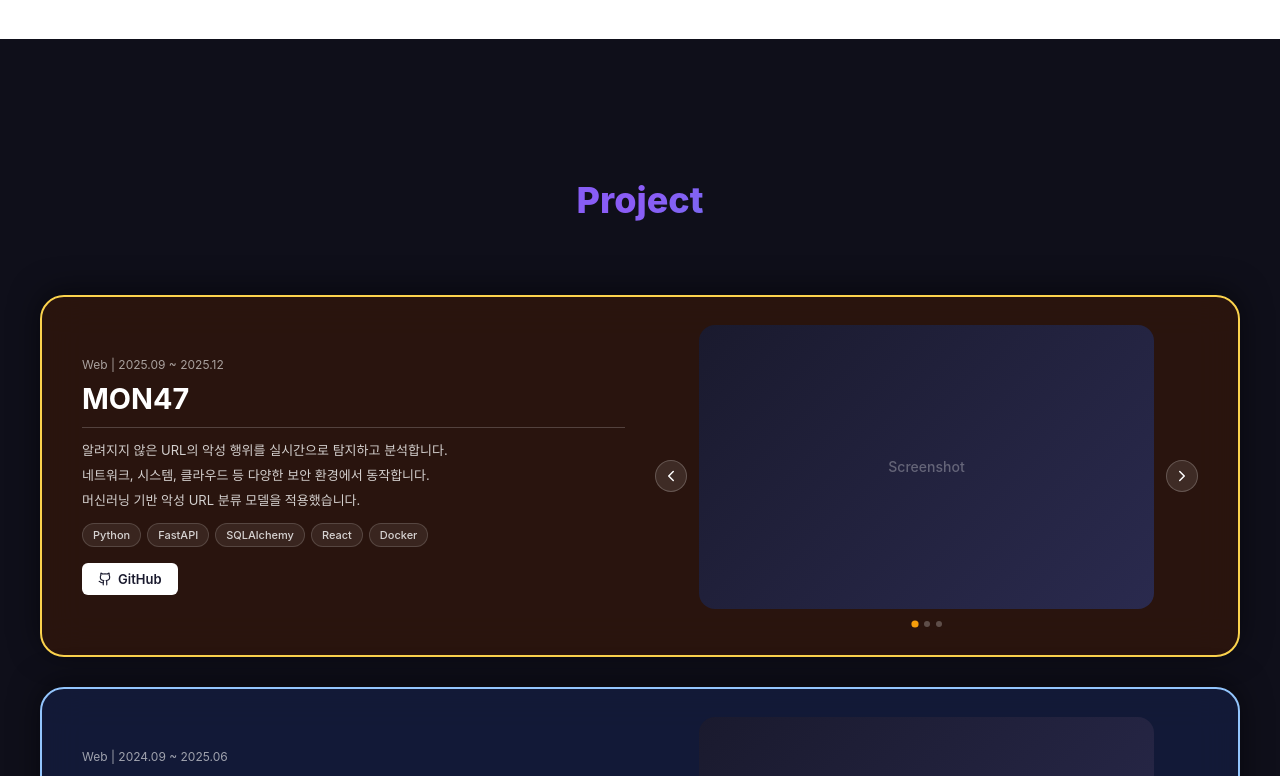
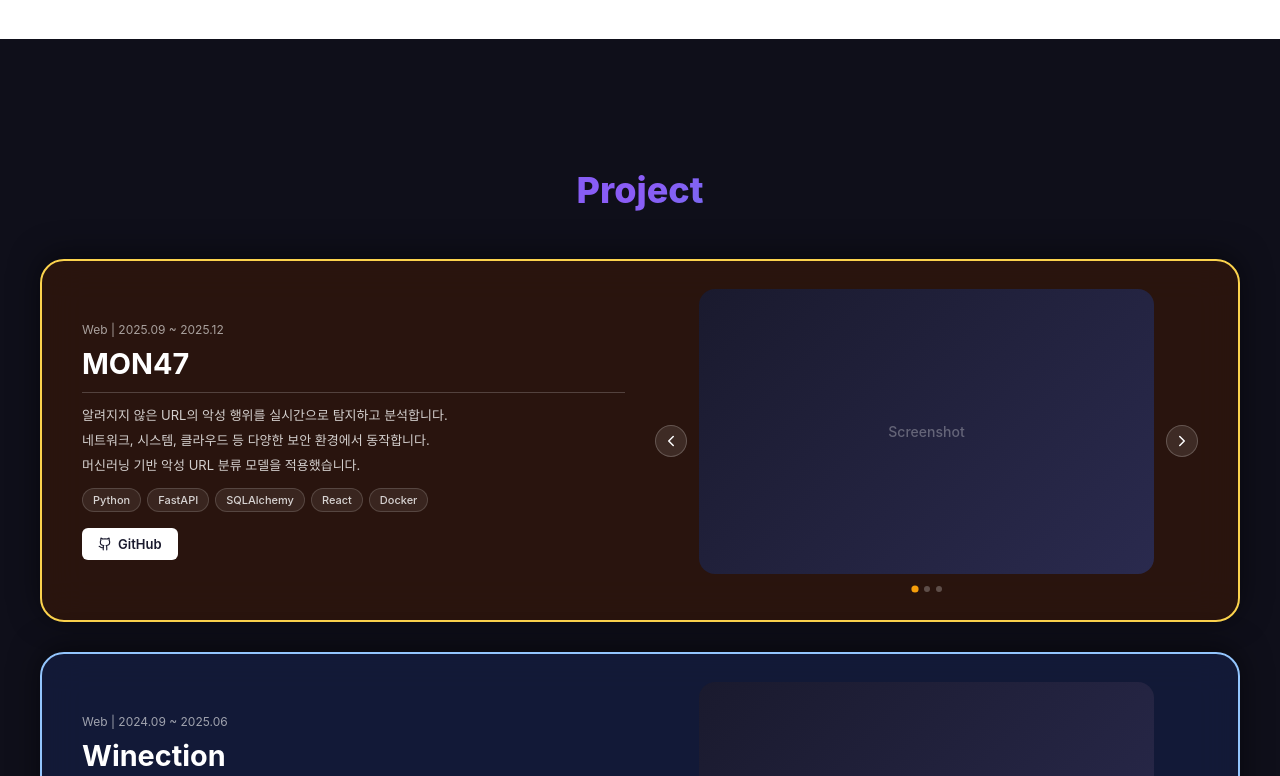
Before and after one commit to woodong-222/woo-portfolio, a React (Vite) app: page / in a window 1280 px wide. Shown: the part 4380-5156 px from the top of the page. Built offline with nearby package versions, Linux system fonts and the light colour scheme.

Commit message:
fix: 제목 카드 더미와 같이 움직이게 수정

```diff
--- a/src/components/sections/Projects/Projects.scss
+++ b/src/components/sections/Projects/Projects.scss
@@ -22,24 +22,22 @@
 		padding-top: 80px;
 	}
 
-	&__cards {
-		position: relative;
-		// 카드 뭉치 아래 하단 여백 - 카드와 함께 올라감
-		padding-bottom: 100px;
-	}
-
-	&__header {
+	// 제목 - sticky로 고정, JS에서 transform으로 이동 제어
+	&__title {
 		position: sticky;
-		top: 70px; // 헤더 높이만큼 간격
 		z-index: 100; // 카드들보다 위에 표시
 		text-align: center;
-		padding: 40px 20px;
-		background: transparent; // 투명 배경
+		padding: 30px 20px;
+		background: transparent;
+		pointer-events: none;
+		// 제목 영역 높이를 확보하여 카드들이 그 아래에 배치되도록 함
+		height: 120px;
 
 		.section-title {
+			pointer-events: auto;
 			font-size: map.get($font-sizes, 4xl);
 			font-weight: 800;
-			margin-bottom: map.get($spacing, lg);
+			margin: 0;
 			background: linear-gradient(135deg, #6366f1, #8b5cf6, #06b6d4);
 			-webkit-background-clip: text;
 			-webkit-text-fill-color: transparent;
@@ -47,19 +45,21 @@
 
 			@include mobile-only {
 				font-size: map.get($font-sizes, 2xl);
-				margin-bottom: map.get($spacing, md);
 			}
 
 			@include tablet-only {
 				font-size: map.get($font-sizes, 3xl);
-				margin-bottom: map.get($spacing, lg);
 			}
 		}
 	}
 
+	// 카드 컨테이너 - 제목과 분리
+	&__cards {
+		position: relative;
+	}
+
 	&__tail {
-		// 마지막 카드 쌓인 후 적절한 여유 공간
-		// 이 공간을 스크롤하면 __cards 전체가 올라가면서 제목도 함께 이동
+		// 마지막 카드 쌓인 후 여유 공간
 		height: 50vh;
 		pointer-events: none;
 	}
--- a/src/components/sections/Projects/index.tsx
+++ b/src/components/sections/Projects/index.tsx
@@ -1,4 +1,4 @@
-import { useMemo, useState, type CSSProperties } from "react";
+import { forwardRef, useEffect, useMemo, useRef, useState, type CSSProperties } from "react";
 import { useTranslation } from "react-i18next";
 import { Github, ExternalLink, ChevronLeft, ChevronRight } from "lucide-react";
 import useResponsive from "@/utils/hooks/useResponsive";
@@ -6,7 +6,7 @@ import { projects, Project, Screenshot } from "./projects.data";
 import "./Projects.scss";
 
 const HEADER_HEIGHT = 70;
-const TITLE_HEIGHT = 140;
+const TITLE_AREA_HEIGHT = 120; // 제목 영역 높이
 const CARD_OFFSET = 12;
 
 const CARD_THEMES = [
@@ -24,6 +24,9 @@ const CARD_THEMES = [
 
 const Projects = () => {
 	const { isMobile, isTablet } = useResponsive();
+	const cardsRef = useRef<HTMLDivElement>(null);
+	const lastCardRef = useRef<HTMLDivElement>(null);
+	const [titleOffset, setTitleOffset] = useState(0);
 
 	const layoutConfig = useMemo(
 		() => {
@@ -42,6 +45,30 @@ const Projects = () => {
 
 	const cardCount = projects.length;
 
+	// 마지막 카드의 sticky top 위치
+	const lastCardStickyTop = HEADER_HEIGHT + TITLE_AREA_HEIGHT + ((cardCount - 1) * CARD_OFFSET);
+
+	useEffect(() => {
+		const handleScroll = () => {
+			if (!lastCardRef.current) return;
+
+			const lastCardRect = lastCardRef.current.getBoundingClientRect();
+
+			// 마지막 카드가 sticky 상태인지 확인
+			// 마지막 카드의 top이 sticky top 위치보다 위로 올라가면 카드 더미가 올라가기 시작한 것
+			if (lastCardRect.top < lastCardStickyTop) {
+				// 카드 더미가 올라간 만큼 제목도 올려줌
+				const offset = lastCardStickyTop - lastCardRect.top;
+				setTitleOffset(offset);
+			} else {
+				setTitleOffset(0);
+			}
+		};
+
+		window.addEventListener('scroll', handleScroll, { passive: true });
+		return () => window.removeEventListener('scroll', handleScroll);
+	}, [lastCardStickyTop]);
+
 	const stackStyle = useMemo(
 		() =>
 			({
@@ -55,11 +82,18 @@ const Projects = () => {
 
 	return (
 		<div className="projects-stack" style={stackStyle}>
-			<div className="projects-stack__cards">
-				<div className="projects-stack__header">
-					<h2 className="section-title">Project</h2>
-				</div>
+			{/* 제목 - 카드 컨테이너 밖에서 sticky, JS로 오프셋 조절 */}
+			<div
+				className="projects-stack__title"
+				style={{
+					top: `${HEADER_HEIGHT}px`,
+					transform: `translateY(-${titleOffset}px)`
+				}}
+			>
+				<h2 className="section-title">Project</h2>
+			</div>
 
+			<div className="projects-stack__cards" ref={cardsRef}>
 				{projects.map((project, index) => (
 					<ProjectCard
 						key={project.id}
@@ -68,11 +102,12 @@ const Projects = () => {
 						total={projects.length}
 						cardOffset={CARD_OFFSET}
 						theme={CARD_THEMES[index % CARD_THEMES.length]}
+						ref={index === projects.length - 1 ? lastCardRef : undefined}
 					/>
 				))}
+			</div>
 
-				<div className="projects-stack__tail" aria-hidden />
-			</div>
+			<div className="projects-stack__tail" aria-hidden />
 		</div>
 	);
 };
@@ -85,16 +120,18 @@ interface ProjectCardProps {
 	cardOffset: number;
 }
 
-const ProjectCard = ({ project, index, total, theme, cardOffset }: ProjectCardProps) => {
+const ProjectCard = forwardRef<HTMLDivElement, ProjectCardProps>(
+	({ project, index, total, theme, cardOffset }, ref) => {
 	const { i18n } = useTranslation();
 	const lang = i18n.language as 'ko' | 'en';
 	const isLastCard = index === total - 1;
 
-	// __header가 sticky로 상단 고정, 카드는 그 아래에 배치
-	const topOffset = HEADER_HEIGHT + TITLE_HEIGHT + (index * cardOffset);
+	// 카드는 네비게이션 바 + 제목 영역 높이 아래에서 시작
+	const topOffset = HEADER_HEIGHT + TITLE_AREA_HEIGHT + (index * cardOffset);
 
 	return (
 		<div
+			ref={ref}
 			className={`project-card ${isLastCard ? 'project-card--last' : ''}`}
 			style={{
 				top: `${topOffset}px`,
@@ -144,7 +181,7 @@ const ProjectCard = ({ project, index, total, theme, cardOffset }: ProjectCardPr
 			</div>
 		</div>
 	);
-};
+});
 
 interface ScreenshotSliderProps {
 	screenshots: Screenshot[];
```
